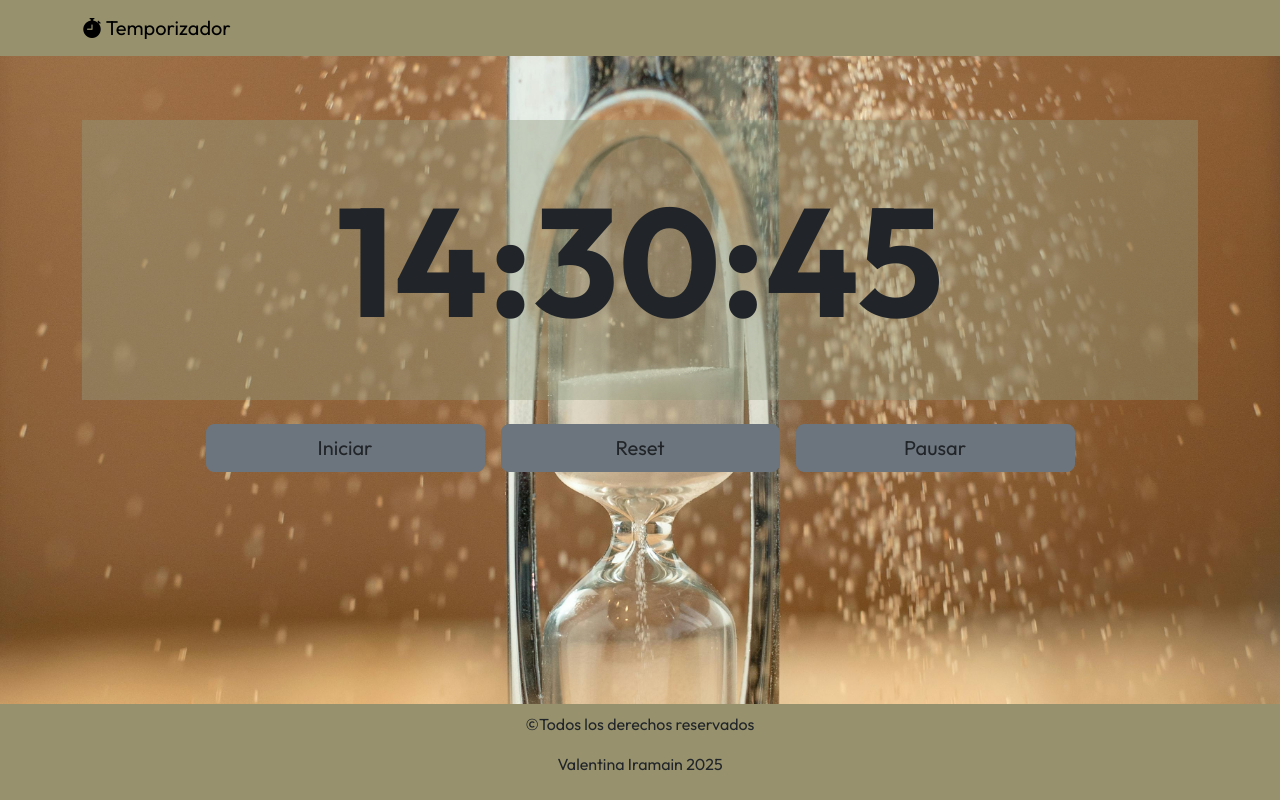
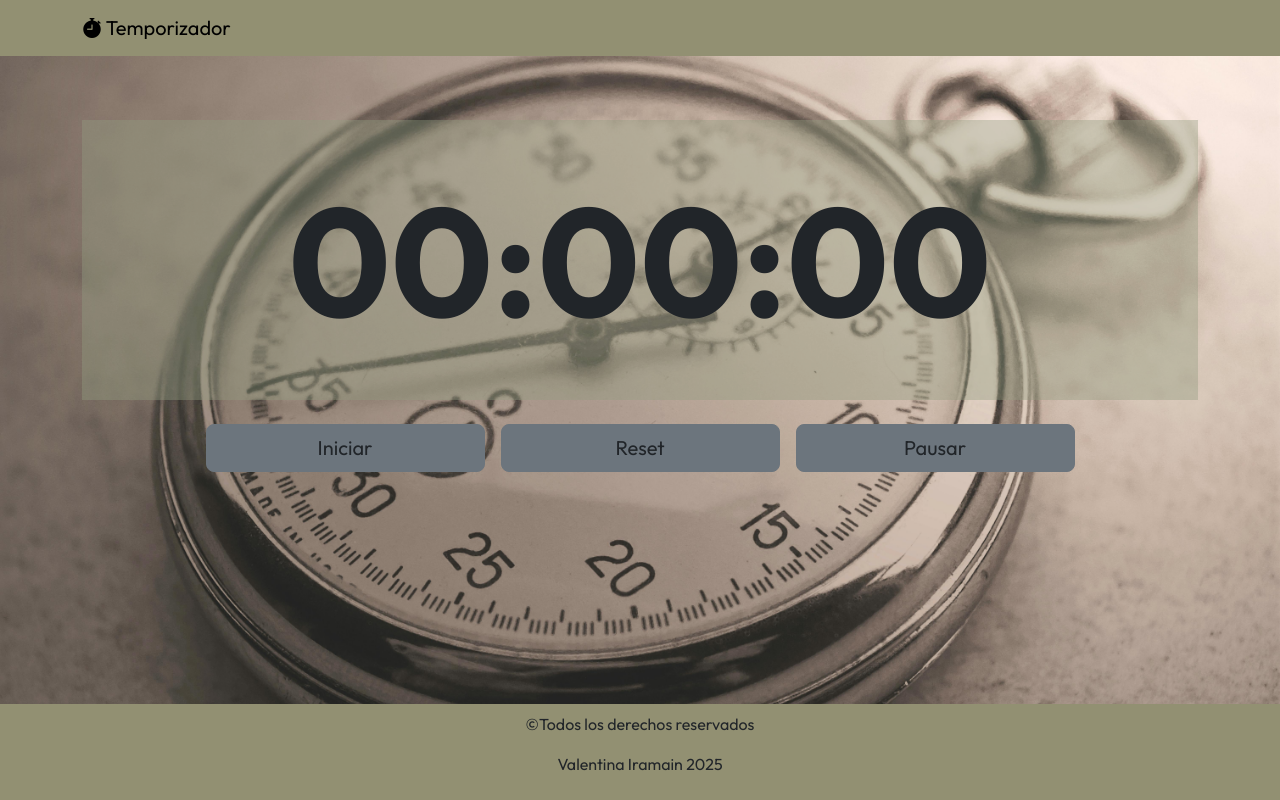
Before and after one commit to valeiramain/PracticaDOMyBOM-ejercicio6-VI-, a plain HTML site: page index.html in a window 1280 px wide. Drawn offline with nearby package versions, Linux system fonts and the light colour scheme; a web font is replaced by a local one.

Commit message:
Se realiza maquetado del temporizador del ejercicio 6

```diff
--- a/css/style.css
+++ b/css/style.css
@@ -6,8 +6,8 @@
 body {
     min-height: 100vh;
     font-family: "Outfit";
-    background-image: url("../img/pexels-kovyrina-10180294.jpg");
-    /* background-image: url("../img/pexels-towfiqu-barbhuiya-3440682-11873897.jpg"); */
+    background-image: url("../img/pexels-tsvetoslav-hristov-1306654-5228074.jpg");
+
     /* Ruta de la imagen */
     background-size: cover;
     /* Ajusta la imagen para cubrir todo el área */
@@ -31,7 +31,8 @@ main {
 }
 
 .bg-nav-custom-tertiary {
-  background-color: hsl(53, 17%, 51%);
+  background-color: rgb(146, 144, 114);
+
 }
 
 
--- a/index.html
+++ b/index.html
@@ -24,7 +24,7 @@
     <main>
 
         <section class="container text-center py-5 mb-4">
-            <h1 class="display-1 bg-form-secondary-subtle-transparent fw-bold mb-4 py-5">14:30:45</h1>
+            <h1 class="display-1 bg-form-secondary-subtle-transparent fw-bold mb-4 py-5">00:00:00</h1>
 
             <div class="d-flex justify-content-center gap-3">
                 <button type="button" class="btn btn-secondary text-dark btn-lg w-25">Iniciar</button>
```
Also changed, not shown: img/pexels-brongkie-brongkie-1110675817-20766286.jpg (added), img/pexels-coppertist-wu-313365563-15930092.jpg (added), img/pexels-kovyrina-10180294.jpg (deleted), img/pexels-stasknop-1537268.jpg (added), img/pexels-towfiqu-barbhuiya-3440682-11873897.jpg (deleted), img/pexels-tsvetoslav-hristov-1306654-5228074.jpg (added).
